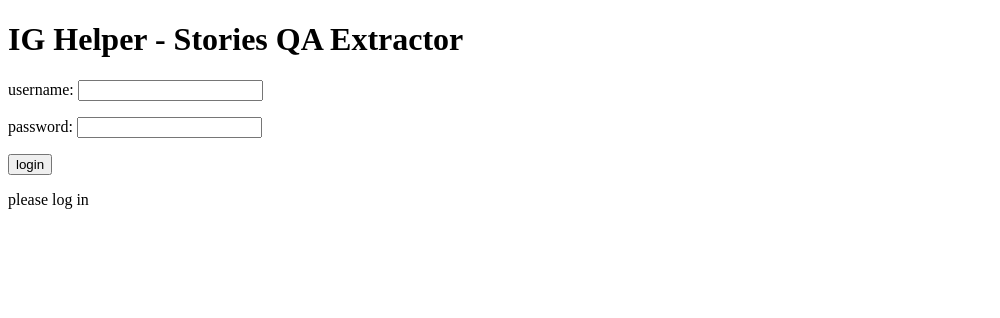
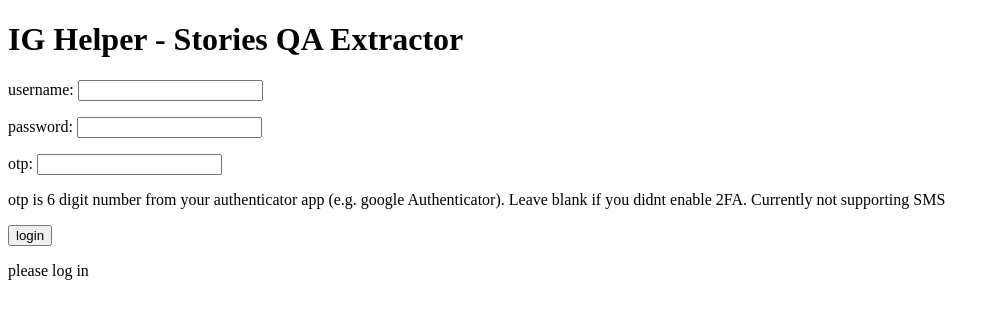
Before and after one commit to dipsywong98/ig-helper, a React (Vite) app: page / in a window 1280 px wide. Shown: the top 318 px of the page, without its empty margins (0-1000 px from the left). Built offline with nearby package versions, Linux system fonts and the light colour scheme.

Commit message:
add 2fa in ui

```diff
--- a/src/client/App.tsx
+++ b/src/client/App.tsx
@@ -2,16 +2,25 @@ import axios from 'axios';
 import React, { useState } from 'react';
 import './App.css';
 import { QAStory } from '../common/QAStory';
-import { sampleQAStories } from '../common/sampleQAStories';
 import { Stories } from './Stories';
 
 function App(): JSX.Element {
   const [stories, setStories] = useState<QAStory[] | null>(null);
   const [username, setUsername] = useState('');
   const [password, setPassword] = useState('');
+  const [otp, setOtp] = useState('');
+  const [message, setMessage] = useState('');
   const handleLogin = () => {
-    axios.post('/api/stories', { username, password }).then(({ data }) => setStories(data));
-    setStories(sampleQAStories);
+    setMessage('loading...');
+    axios.post('/api/stories', { username, password, otp })
+      .then(({ data }) => {
+        setStories(data);
+        setMessage('');
+      })
+      .catch((e) => {
+        console.log(e);
+        setMessage(e.response.data.message);
+      });
   };
   return (
     <div>
@@ -26,12 +35,22 @@ function App(): JSX.Element {
         {' '}
         <input type="password" value={password} onChange={({ target }) => { setPassword(target.value); }} />
       </p>
-      {/* <p>
+      <p>
         otp:
         {' '}
-        <input />
-      </p> */}
+        <input value={otp} onChange={({ target }) => { setOtp(target.value); }} />
+      </p>
+      <p>
+        otp is 6 digit number from your authenticator app (e.g. google Authenticator).
+        Leave blank if you didnt enable 2FA. Currently not supporting SMS
+      </p>
       <p><button type="button" onClick={handleLogin}>login</button></p>
+      {message !== '' && (
+      <p>
+        Message:
+        {message}
+      </p>
+      )}
       {
         stories === null ? 'please log in' : <Stories stories={stories} />
       }
--- a/src/server/app.ts
+++ b/src/server/app.ts
@@ -2,7 +2,7 @@ import express from 'express';
 import 'express-async-errors';
 import morgan from 'morgan';
 import path from 'path';
-import { IgLoginTwoFactorRequiredError, IgResponseError } from 'instagram-private-api';
+import { IgResponseError } from 'instagram-private-api';
 import config from '../common/config';
 import { sleep } from '../common/utils';
 import { errorHandler, NotFoundError } from './errors';
@@ -48,11 +48,11 @@ app.post('/api/stories', (req, res) => {
     .catch((e) => {
       if (e instanceof IgResponseError) {
         logger.error(`error in /api/stories ${e.text}`);
-        res.status(400).json({ message: `Error when connecting to ig: ${e.text}` });
+        res.status(400).json({ message: e.text });
       } else {
         logger.error(`error in /api/stories ${e}`);
         logger.error(e);
-        res.status(500).json({ message: e.message });
+        res.status(500).json({ message: 'Internal server error of IG Helper' });
       }
     });
 });
```
Also changed, not shown: src/server/getArchivedStories.ts (+6 -2 lines).
